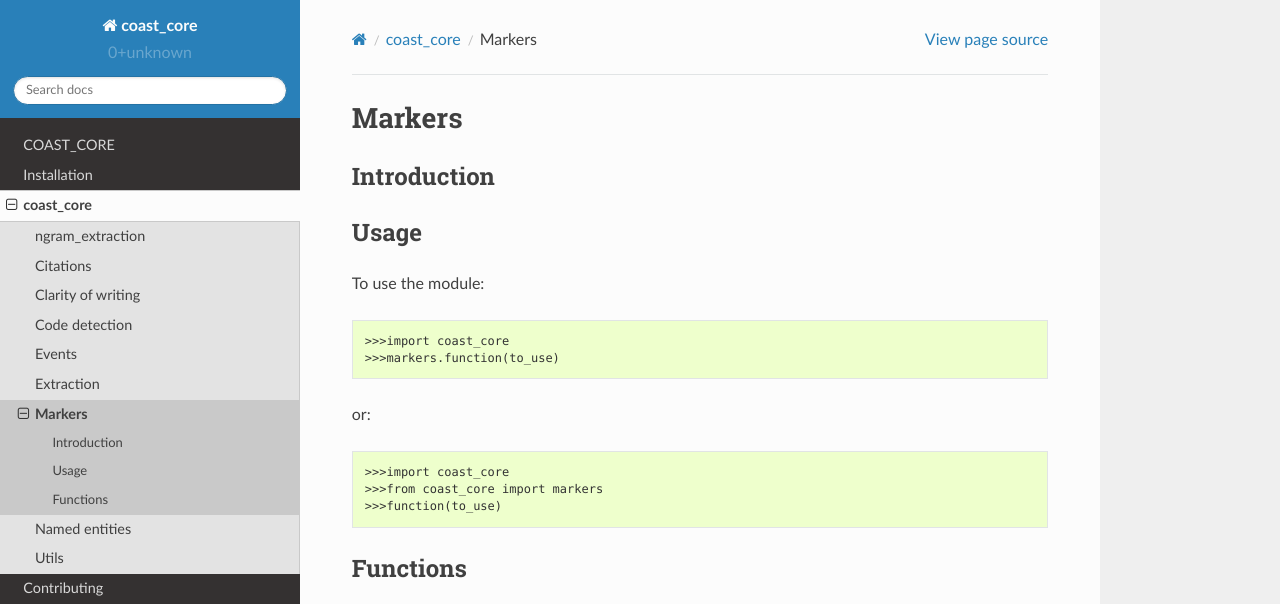
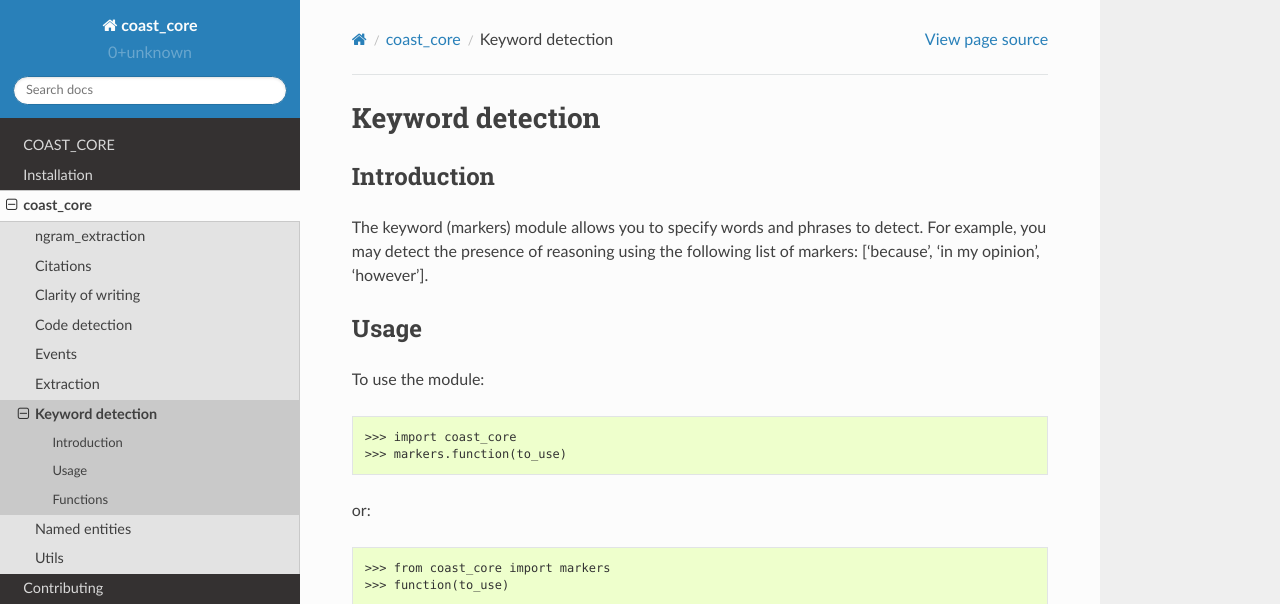
Before and after one commit to serenpa/coast_core, a Sphinx documentation site: the page built from docs/source/modules/markers.rst, in a window 1280 px wide and 976 px high, cut to the strip 0-604 px from the top of the window. Built offline with Sphinx 7.4.7 and the Read the Docs theme 2.0.0, drawn with Linux system fonts in a browser that asks for light colours.

Commit message:
Updated the markers module documentation

```diff
--- a/docs/source/modules/markers.rst
+++ b/docs/source/modules/markers.rst
@@ -1,24 +1,29 @@
-Markers
-=======
+Keyword detection
+=================
 
 .. _markers:
 
 Introduction
 ------------
+The keyword (markers) module allows you to specify words and phrases to detect. For example, you may detect the presence of reasoning using the following
+list of markers: ['because', 'in my opinion', 'however'].
 
 Usage
 -----
 
-To use the module::
+To use the module:
 
->>>import coast_core
->>>markers.function(to_use)
+.. code-block:: console
 
-or::
+    >>> import coast_core
+    >>> markers.function(to_use)
 
->>>import coast_core
->>>from coast_core import markers
->>>function(to_use)
+or:
+
+.. code-block:: console
+
+    >>> from coast_core import markers
+    >>> function(to_use)
 
 Functions
 ---------
```
Also changed, not shown: 1 other file.
